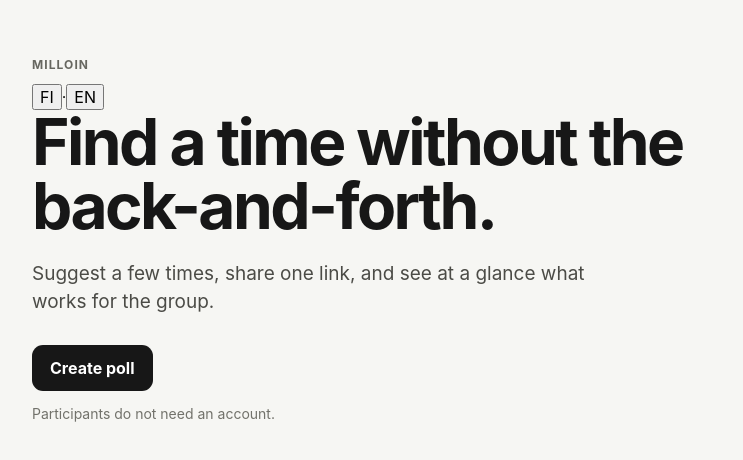
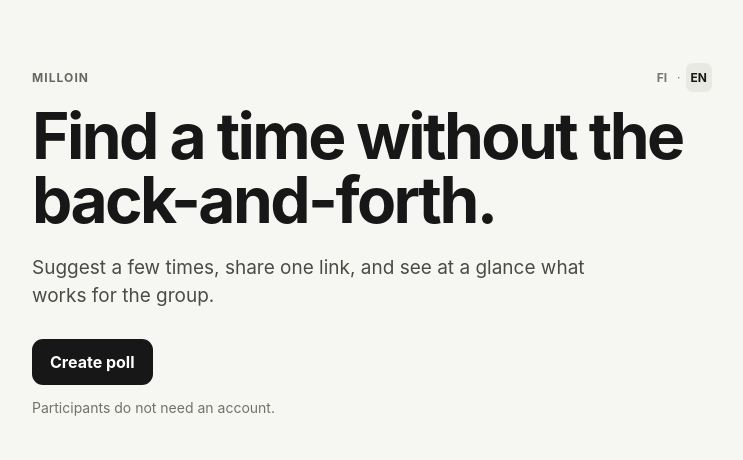
Before and after one commit to beckot/milloin, a Next.js app: page / in a window 1280 px wide. Shown: the part 154-614 px from the top of the page, without its empty margins (268-1011 px from the left). Built offline with nearby package versions, Linux system fonts and the light colour scheme.

Commit message:
style: finish locale controls

```diff
--- a/src/app/globals.css
+++ b/src/app/globals.css
@@ -19,6 +19,8 @@ button { cursor: pointer; }
   padding: 24px;
 }
 .hero { width: min(680px, 100%); }
+.hero-top { display: flex; align-items: center; justify-content: space-between; gap: 18px; margin-bottom: 12px; }
+.hero-top .eyebrow { margin-bottom: 0; }
 .eyebrow { font-size: 12px; font-weight: 750; letter-spacing: .09em; text-transform: uppercase; margin: 0 0 12px; color: #676760; }
 h1 { font-size: clamp(36px, 8vw, 64px); line-height: 1; letter-spacing: -.04em; margin: 0; }
 h2 { margin: 0 0 16px; font-size: 22px; letter-spacing: -.02em; }
@@ -26,6 +28,10 @@ h2 { margin: 0 0 16px; font-size: 22px; letter-spacing: -.02em; }
 .actions { margin-top: 28px; }
 .hint, .muted { color: #72726b; }
 .hint { margin-top: 14px; font-size: 14px; }
+
+.language-switch { display: inline-flex; align-items: center; gap: 5px; color: #777770; font-size: 12px; }
+.language-switch button { border: 0; background: transparent; padding: 7px 5px; color: inherit; font-weight: 700; border-radius: 7px; }
+.language-switch button.active { color: #171717; background: #e9e9e3; }
 
 .page-shell { width: min(1040px, 100%); margin: 0 auto; padding: 18px 18px 64px; }
 .topbar { min-height: 58px; display: flex; align-items: center; justify-content: space-between; gap: 16px; }
```
